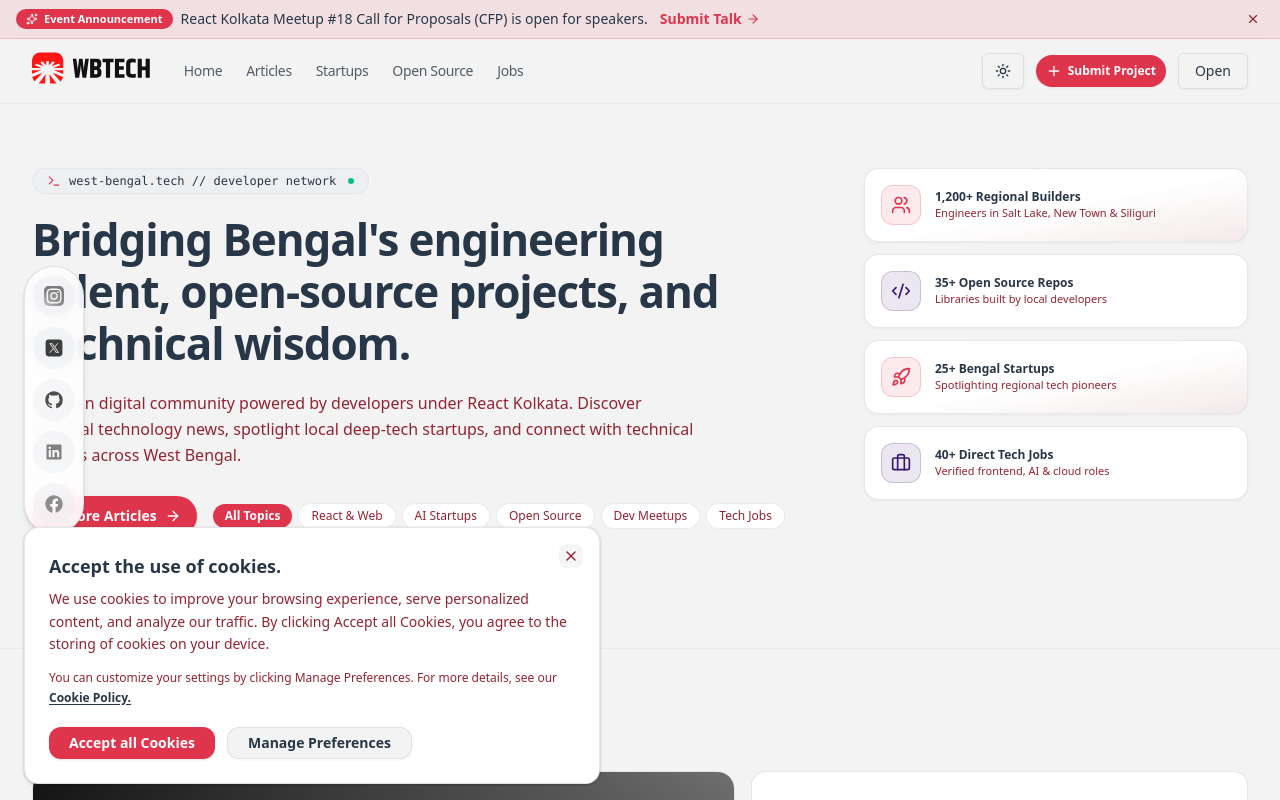
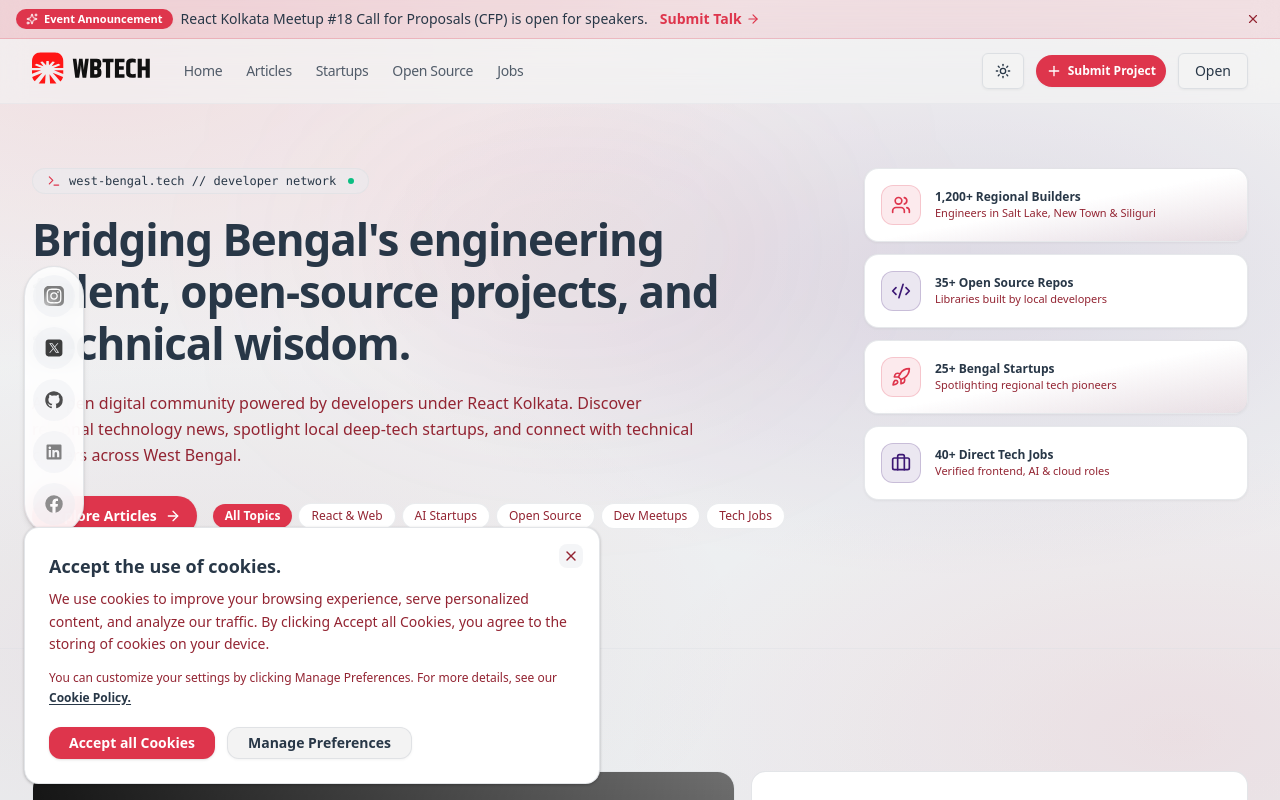
Before and after one commit to wbtechofficial/website, a Next.js app: page / in a window 1280 px wide. Shown: the top 800 px of the page. Built offline with nearby package versions, Linux system fonts and the light colour scheme; grey boxes are pictures that could not be loaded.

Commit message:
feat: add ambiant-gradiant resuable layout component

```diff
--- a/src/@module/home/components/hero-section.tsx
+++ b/src/@module/home/components/hero-section.tsx
@@ -42,7 +42,7 @@
   };
 
   return (
-    <section className="relative pt-10 pb-12 sm:pt-14 sm:pb-16 lg:pt-16 lg:pb-16 border-b border-border/40 bg-background overflow-hidden">
+    <section className="relative pt-10 pb-12 sm:pt-14 sm:pb-16 lg:pt-16 lg:pb-16 border-b border-border/40 overflow-hidden">
       {/* Ambient Subtle Accent Blur */}
       <div className="pointer-events-none absolute top-0 left-1/4 -z-10 h-72 w-[500px] rounded-full bg-primary/5 blur-[100px]" />
 
--- a/src/app/(public)/layout.tsx
+++ b/src/app/(public)/layout.tsx
@@ -5,17 +5,18 @@
 import { CookieConsent } from "@/components/shared/cookie-consent";
 import { FloatingSocials } from "@/components/custom/floating-socials";
 import { NewsletterCard } from "@/@module/home/components/newsletter-card";
+import { MainAmbientLayout } from "@/components/custom/main-ambient-layout";
 
 export default function RootPublicLayout({ children }: PropsWithChildren) {
   return (
-    <div className="relative min-h-screen bg-background font-sans text-foreground selection:bg-primary selection:text-primary-foreground flex flex-col">
+    <MainAmbientLayout>
       {/* Community Announcement Top Banner */}
       <AnnouncementBanner />
 
       {/* Header Navigation */}
       <Navbar />
 
-      {children}
+      <main className="flex-1">{children}</main>
 
       {/* Weekly Newsletter Sign-Up Card */}
       <NewsletterCard />
@@ -28,6 +29,6 @@
 
       {/* System Integrated Cookie Consent Notification */}
       <CookieConsent />
-    </div>
+    </MainAmbientLayout>
   );
 }
--- /dev/null
+++ b/src/components/custom/main-ambient-layout.tsx
@@ -0,0 +1,62 @@
+import { cn } from "@/lib/utils";
+
+interface MainAmbientLayoutProps {
+  className?: string;
+  children?: React.ReactNode;
+}
+
+/**
+ * MainAmbientLayout Component
+ * Creates an ambient, multi-layered background glow utilizing West Bengal Tech brand palette:
+ * - Crimson Red (#DE354C)
+ * - Royal Violet (#3C1874)
+ * - Deep Burgundy (#932432)
+ * - Slate Charcoal (#283747)
+ * - Soft Off-White (#F3F3F3) / Dark Slate (#1c2631)
+ */
+export function MainAmbientLayout({
+  className,
+  children,
+}: MainAmbientLayoutProps) {
+  return (
+    <div
+      className={cn(
+        "relative min-h-screen w-full bg-background font-sans text-foreground",
+        className,
+      )}
+    >
+      {/* Light Mode Radial Brand Glow Overlay */}
+      <div
+        className="pointer-events-none fixed inset-0 z-0 opacity-80 dark:opacity-0 transition-opacity duration-500"
+        style={{
+          background: `
+            radial-gradient(ellipse 85% 65% at 8% 8%, rgba(222, 53, 76, 0.12), transparent 60%),
+            radial-gradient(ellipse 75% 60% at 75% 35%, rgba(60, 24, 116, 0.14), transparent 62%),
+            radial-gradient(ellipse 70% 60% at 15% 80%, rgba(147, 36, 50, 0.08), transparent 62%),
+            radial-gradient(ellipse 70% 60% at 92% 92%, rgba(222, 53, 76, 0.10), transparent 62%),
+            linear-gradient(180deg, #F3F3F3 0%, #E9ECEF 100%)
+          `,
+        }}
+      />
+
+      {/* Dark Mode Radial Brand Glow Overlay */}
+      <div
+        className="pointer-events-none fixed inset-0 z-0 opacity-0 dark:opacity-90 transition-opacity duration-500"
+        style={{
+          background: `
+            radial-gradient(ellipse 85% 65% at 8% 8%, rgba(222, 53, 76, 0.20), transparent 60%),
+            radial-gradient(ellipse 75% 60% at 75% 35%, rgba(60, 24, 116, 0.32), transparent 62%),
+            radial-gradient(ellipse 70% 60% at 15% 80%, rgba(147, 36, 50, 0.20), transparent 62%),
+            radial-gradient(ellipse 70% 60% at 92% 92%, rgba(40, 55, 71, 0.45), transparent 62%),
+            linear-gradient(180deg, #1c2631 0%, #121921 100%)
+          `,
+        }}
+      />
+
+      {/* Main Page Content Wrapper */}
+      <div className="relative z-10 w-full min-h-screen flex flex-col">
+        {children}
+      </div>
+    </div>
+  );
+}
```
